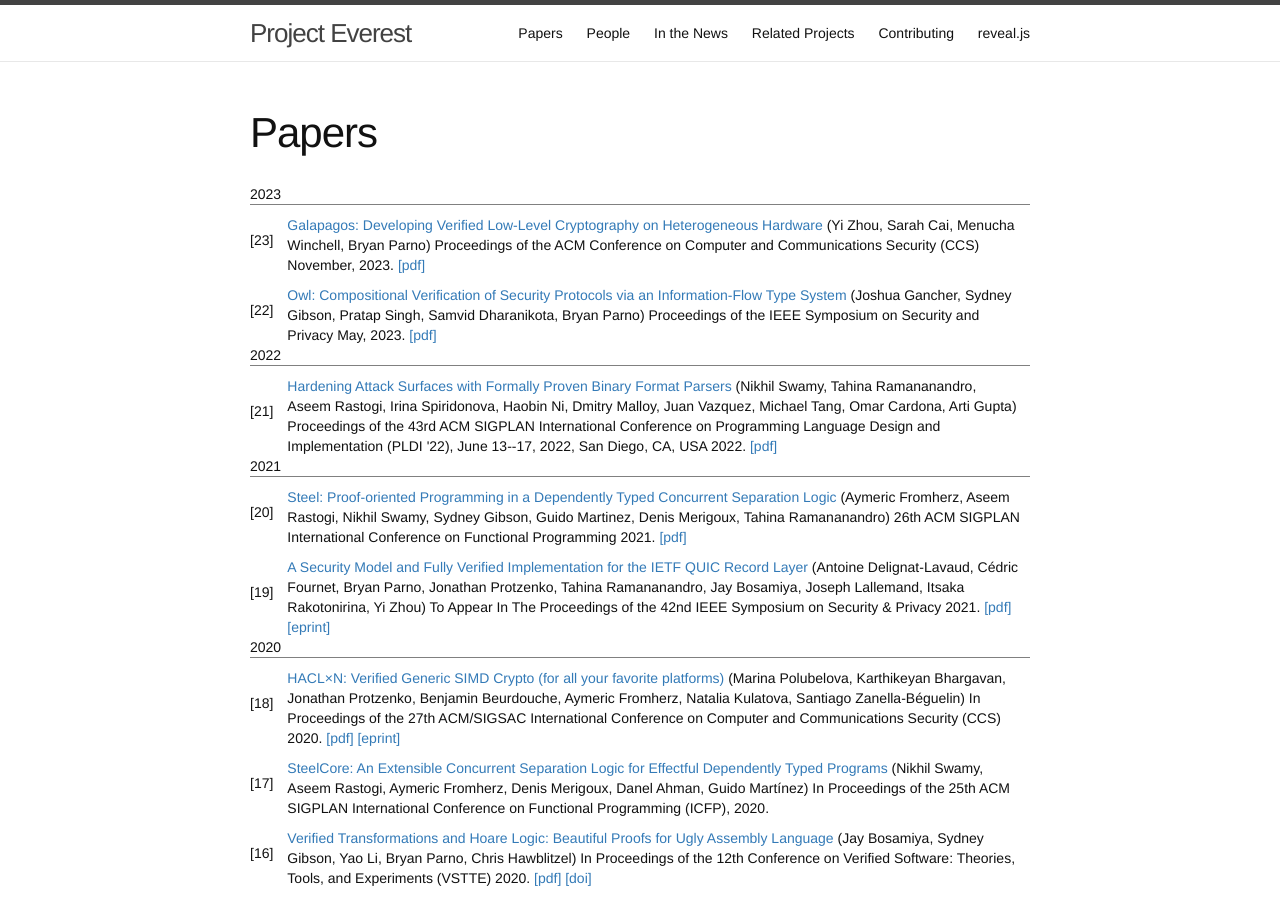
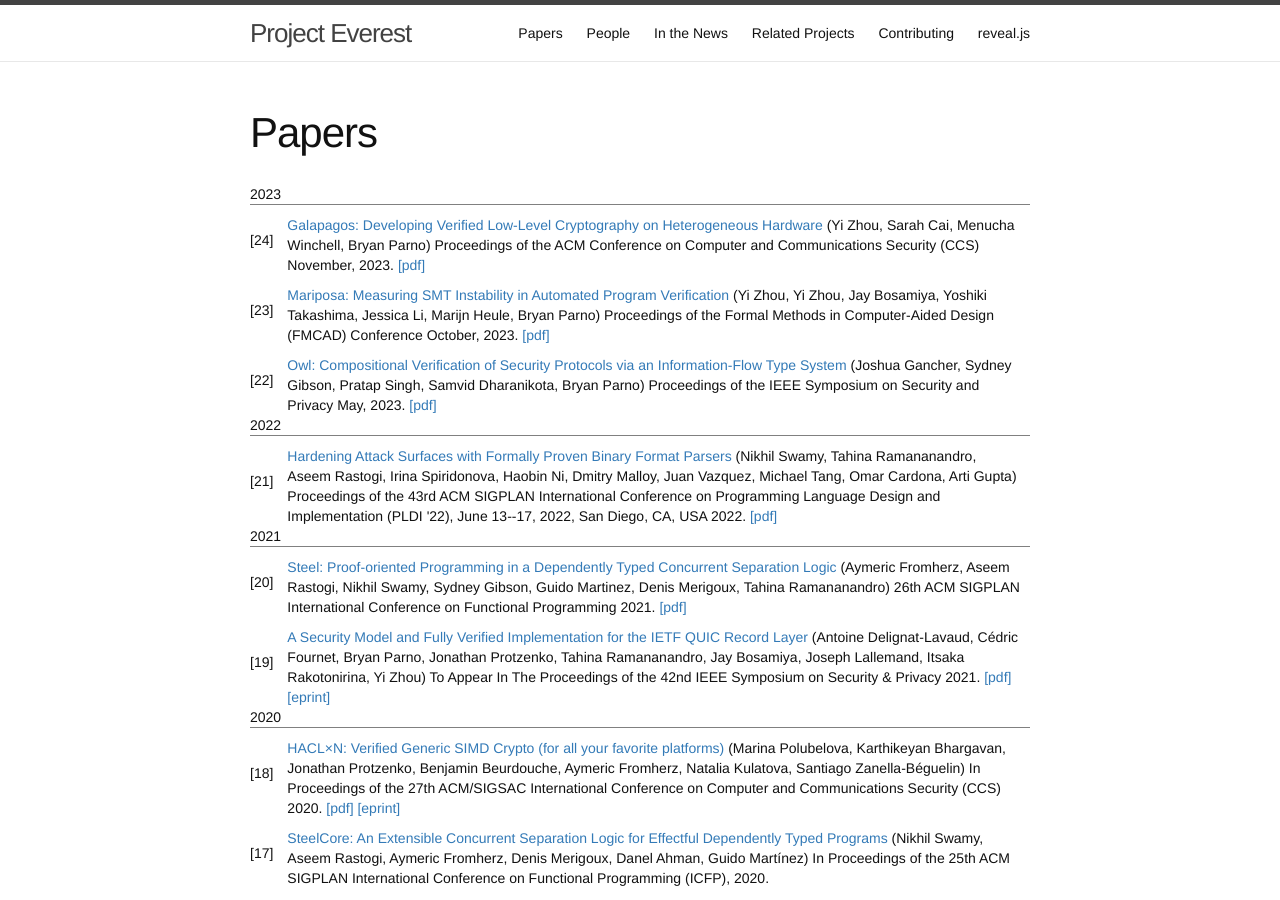
Before and after one commit to project-everest/project-everest.github.io, a Jekyll site: the page built from papers.md, in a window 1280 px wide and 900 px high. Built offline with Jekyll 4.4.1, drawn with Linux system fonts in a browser that asks for light colours.

Commit message:
Add Mariposa

```diff
--- a/papers.md
+++ b/papers.md
@@ -9,7 +9,7 @@ permalink: /papers/
 
 <tr><td colspan="2" class="sheader">2023</td></tr>
 
-<tr class="bibline"><td class="bibref"><a class="bibanchor" name="22"></a>[23]</td>
+<tr class="bibline"><td class="bibref"><a class="bibanchor" name="22"></a>[24]</td>
   <td class="bibitem">
     <span itemscope="" itemtype="http://schema.org/ScholarlyArticle"> <a href="https://www.andrew.cmu.edu/user/bparno/papers/galapagos.pdf">
       <span class="bibtitle" itemprop="name">Galapagos: Developing Verified Low-Level Cryptography on Heterogeneous Hardware</span></a>
@@ -25,6 +25,29 @@ permalink: /papers/
     </span>
     <span class="bibmenu">
       <a href="https://www.andrew.cmu.edu/user/bparno/papers/galapagos.pdf">[pdf]</a>
+    </span>
+  </td>
+</tr>
+
+<tr class="bibline"><td class="bibref"><a class="bibanchor" name="22"></a>[23]</td>
+  <td class="bibitem">
+    <span itemscope="" itemtype="http://schema.org/ScholarlyArticle"> <a href="https://www.andrew.cmu.edu/user/bparno/papers/mariposa.pdf">
+      <span class="bibtitle" itemprop="name">Mariposa: Measuring SMT Instability in Automated Program Verification</span></a>
+      (<span class="bibauthor"><span itemprop="author" itemtype="http://schema.org/Person">Yi Zhou</span>,
+<span itemprop="author" itemtype="http://schema.org/Person">Yi Zhou</span>,
+<span itemprop="author" itemtype="http://schema.org/Person">Jay Bosamiya</span>,
+<span itemprop="author" itemtype="http://schema.org/Person">Yoshiki Takashima</span>,
+<span itemprop="author" itemtype="http://schema.org/Person">Jessica Li</span>,
+<span itemprop="author" itemtype="http://schema.org/Person">Marijn Heule</span>,
+<span itemprop="author" itemtype="http://schema.org/Person">Bryan Parno</span></span>)
+      <span class="bibbooktitle">
+        <span itemprop="isPartOf">
+       Proceedings of the Formal Methods in Computer-Aided Design (FMCAD) Conference</span>
+      </span>
+      <span itemprop="datePublished">October, 2023</span>.
+    </span>
+    <span class="bibmenu">
+      <a href="https://www.andrew.cmu.edu/user/bparno/papers/mariposa.pdf">[pdf]</a>
     </span>
   </td>
 </tr>
```
